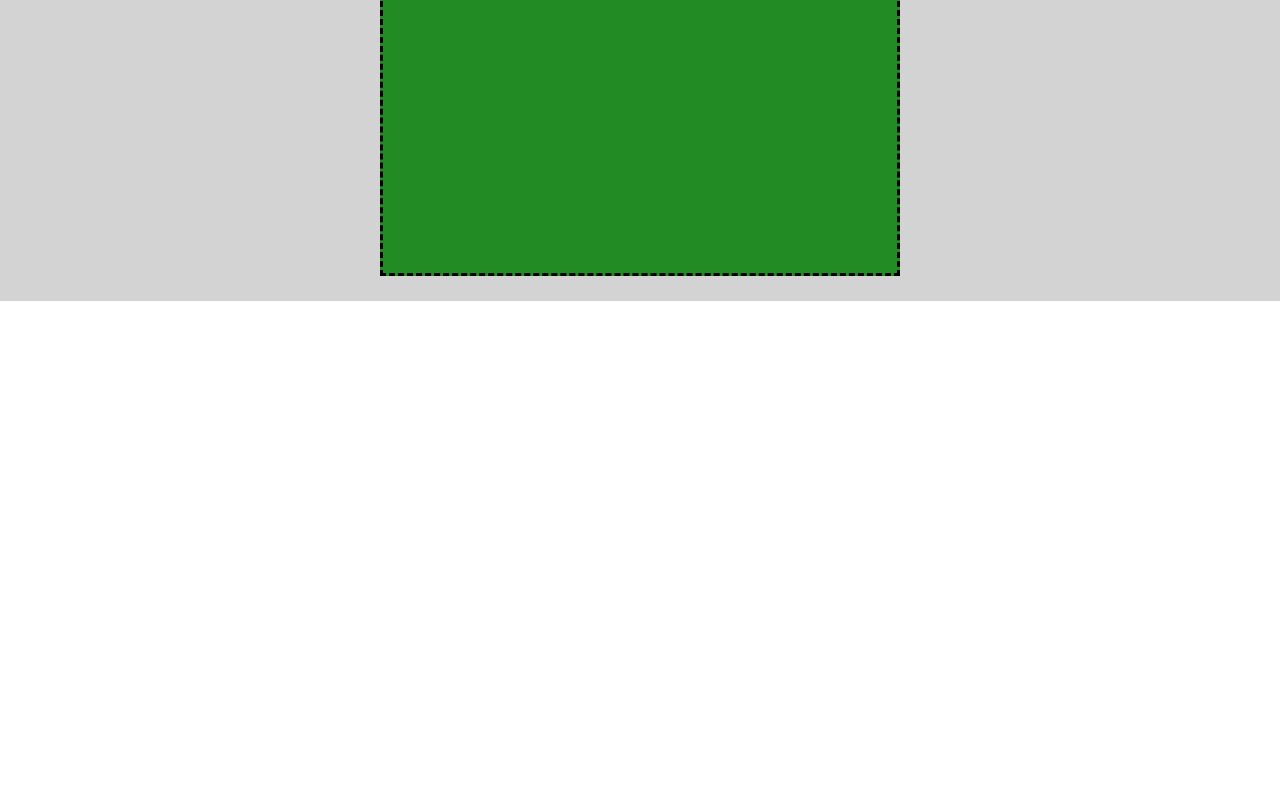
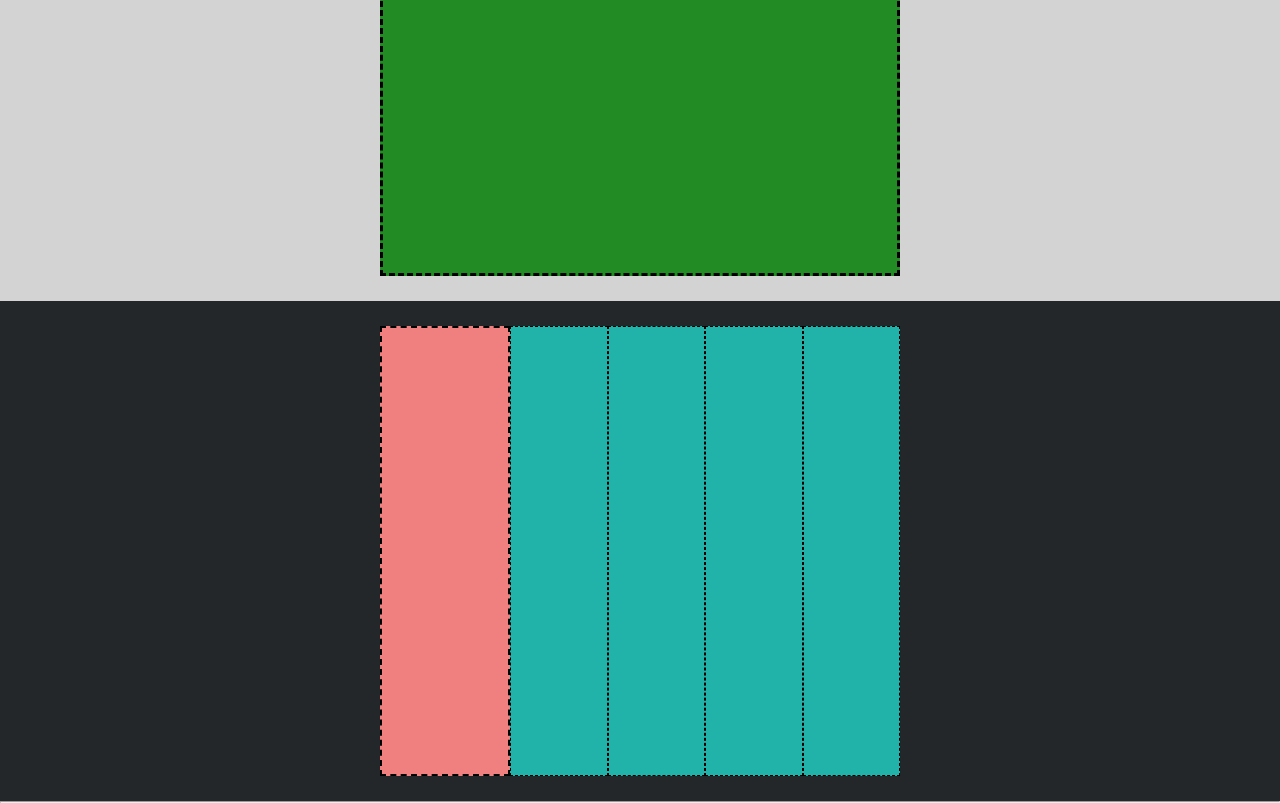
Before and after one commit to aletardio/htmlcss-struttura-discord, a plain HTML site: page index.html in a window 1280 px wide. Shown: the part 2859-3662 px from the top of the page. Before the commit the page ends 3160 px from the top, so only its background shows below. Drawn offline with Linux system fonts and the light colour scheme.

Commit message:
[UPDATE] Added sixth main container

```diff
--- a/css/style.css
+++ b/css/style.css
@@ -134,3 +134,32 @@ header {
 .green {
     background-color: #228B23;
 }
+
+/* CONTAINER 6 */
+
+.bg-black {
+    background-color: #23272A;
+    height: 500px;
+}
+
+.size-black {
+    padding: 0 380px;
+    height: 450px;
+}
+
+.col-17 {
+    width: calc(75% / 4);
+    border: 1px dashed black;
+}
+
+.pink {
+    background-color: #F08080;
+}
+
+.acquamarine {
+    background-color: #21B2AA;
+}
+
+hr {
+    color: grey;
+}
--- a/index.html
+++ b/index.html
@@ -49,7 +49,7 @@
             <div class="container bg-white">
                 <!-- RIGA -->
                 <div class="row size-white">
-                    <!-- COLONNA 100% -->
+                    <!-- COLONNA 60-40% -->
                     <div class="col-60"></div>
                     <div class="col-40"></div>
                 </div>
@@ -59,7 +59,7 @@
             <div class="container bg-grey">
                 <!-- RIGA -->
                 <div class="row size-grey">
-                    <!-- COLONNA 100% -->
+                    <!-- COLONNA 40-60% -->
                     <div class="col-40"></div>
                     <div class="col-60"></div>
                 </div>
@@ -69,7 +69,7 @@
             <div class="container bg-white">
                 <!-- RIGA -->
                 <div class="row size-white">
-                    <!-- COLONNA 100% -->
+                    <!-- COLONNA 60-40% -->
                     <div class="col-60"></div>
                     <div class="col-40"></div>
                 </div>
@@ -84,6 +84,20 @@
                 </div>
             </div>
 
+            <!-- CONTAINER 5 -->
+            <div class="container bg-black">
+                <!-- RIGA -->
+                <div class="row size-black">
+                    <!-- COLONNA 100% -->
+                    <div class="col-25 pink"></div>
+                    <div class="col-17 acquamarine"></div>
+                    <div class="col-17 acquamarine"></div>
+                    <div class="col-17 acquamarine"></div>
+                    <div class="col-17 acquamarine"></div>
+                </div>
+            </div>
+            <hr>
+
 
     </main>
     <!-- FOOTER -->
```
